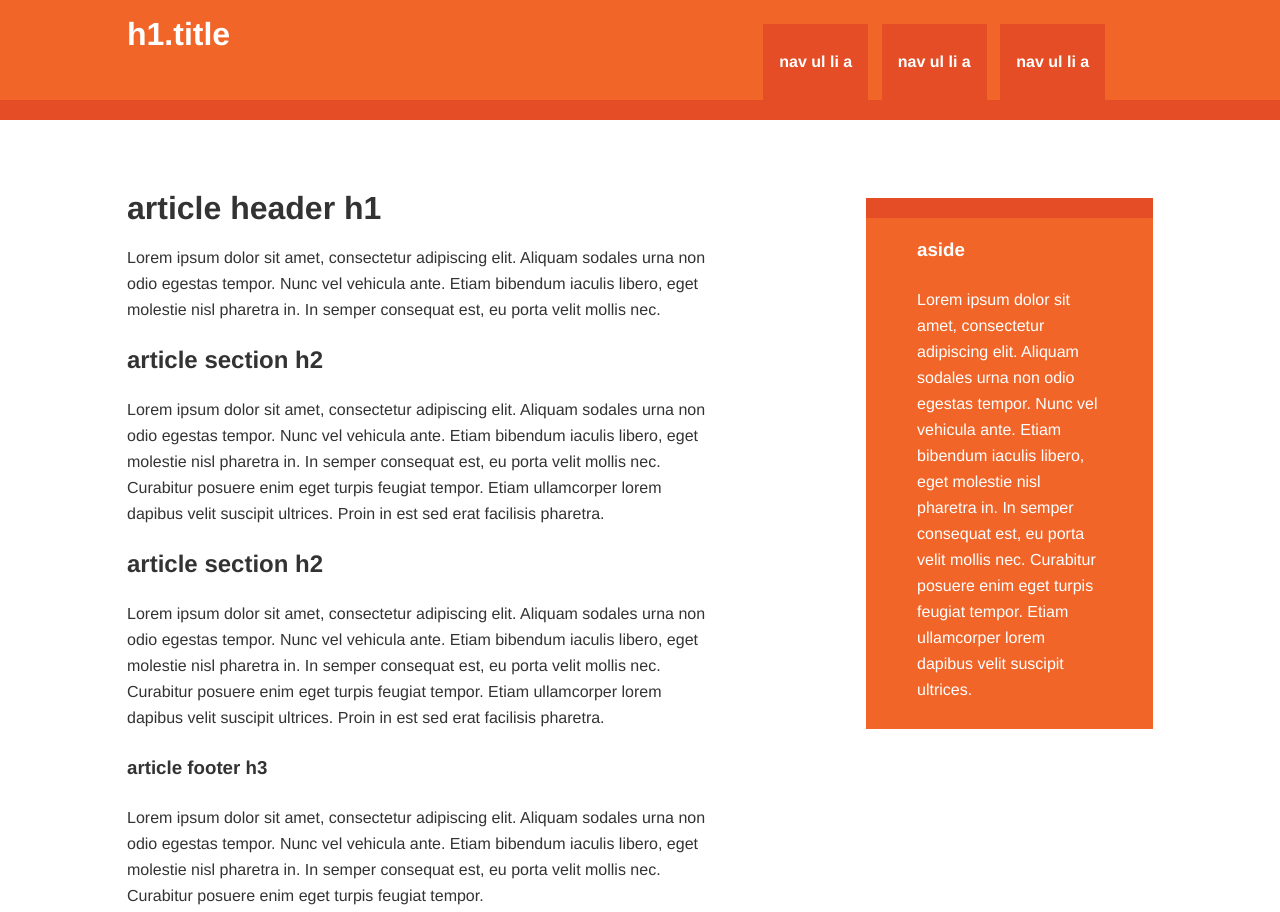
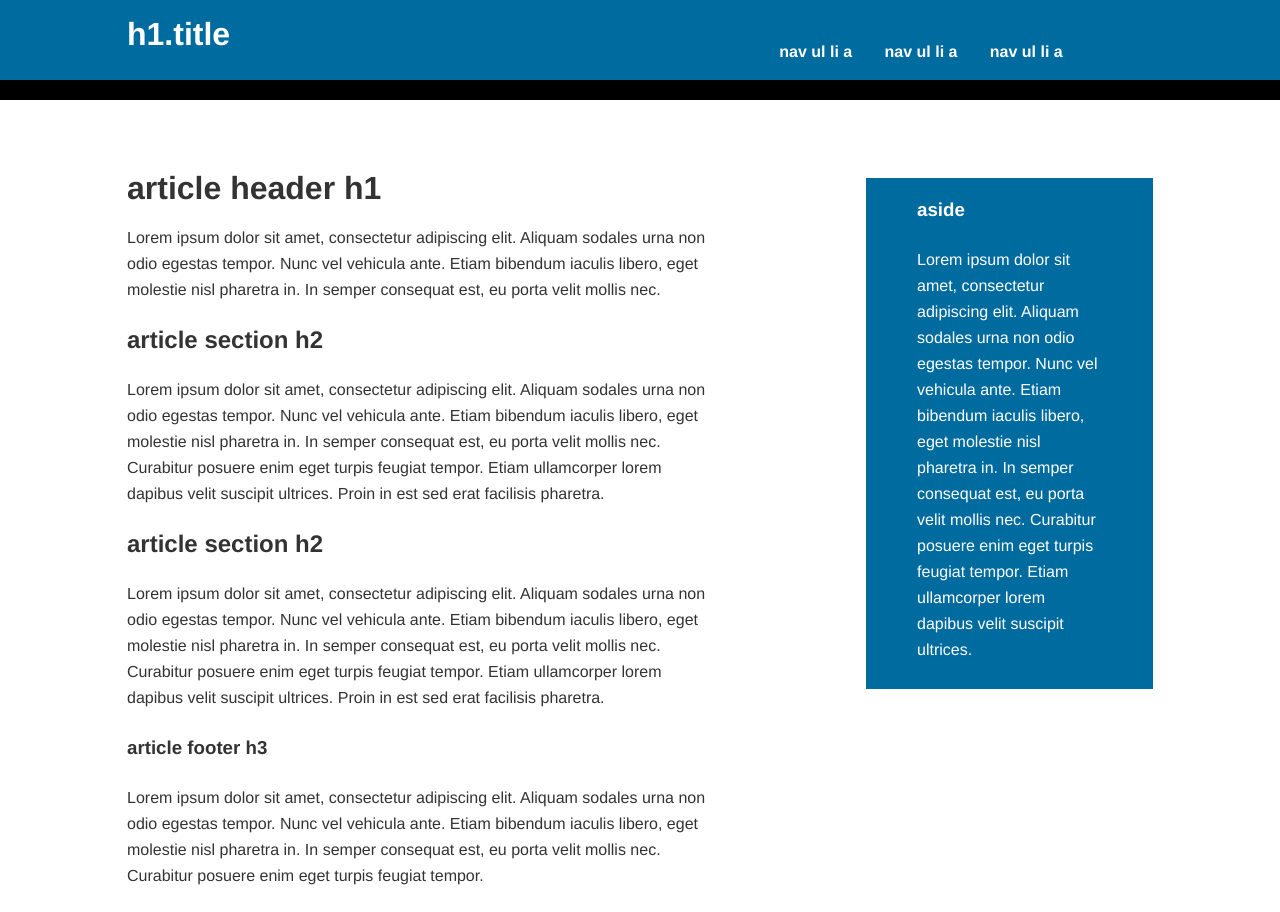
Before and after one commit to briankoser/webtemplate, a plain HTML site: page index.html in a window 1280 px wide. Shown: the top 912 px of the page. Drawn offline with nearby package versions, Linux system fonts and the light colour scheme.

Commit message:
Header, footer, aside styles

```diff
--- a/css/main.css
+++ b/css/main.css
@@ -39,8 +39,6 @@ textarea {
 nav ul li {
     list-style-type: none;
 }
-
-
 
 hr {
     display: block;
@@ -94,18 +92,13 @@ body {
    =================== */
 
 .header-container {
-    border-bottom: 20px solid #e44d26;
-}
-
-.footer-container,
-.main aside {
-    border-top: 20px solid #e44d26;
+    border-bottom: 20px solid black;
 }
 
 .header-container,
 .footer-container,
 .main aside {
-    background: #f16529;
+    background: #006b9f;
 }
 
 .title {
@@ -131,7 +124,6 @@ nav a {
     font-weight: bold;
 
     color: white;
-    background: #e44d26;
 }
 
 nav a:hover,
@@ -204,8 +196,6 @@ nav a:hover {
     nav a {
         float: left;
         width: 27%;
-        margin: 0 1.7%;
-        padding: 25px 2%;
         margin-bottom: 0;
     }
 
```
